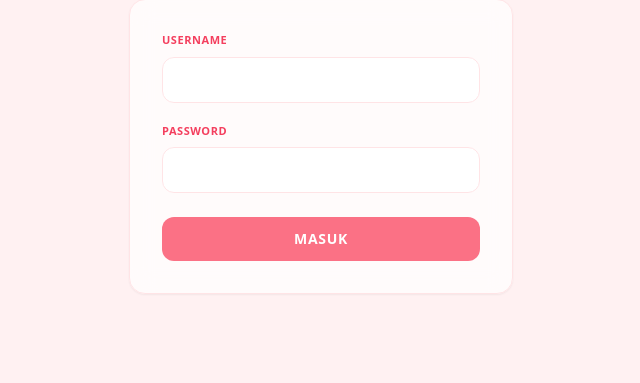
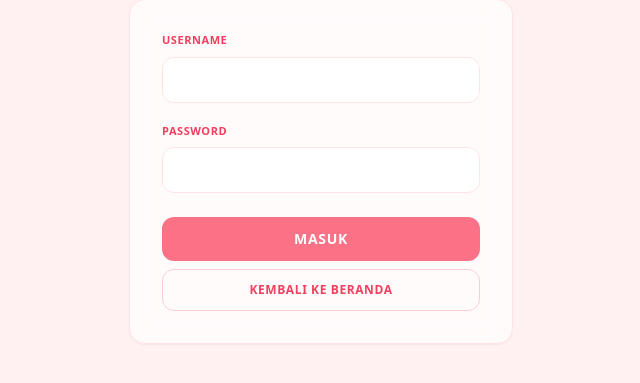
Before and after one commit to agungprsty/fanisantika, a FastAPI app: page /login in a window 1280 px wide. Shown: the part 229-612 px from the top of the page, without its empty margins (319-959 px from the left). Run offline with FastAPI, Linux system fonts and the light colour scheme; parts of the project's set-up code (start-up, migrations or seed data) failed here and were passed over; some libraries are stand-ins or nearby versions.

Commit message:
Add back to home button on admin login page

```diff
--- a/src/templates/admin/dashboard.html
+++ b/src/templates/admin/dashboard.html
@@ -62,6 +62,10 @@
                 class="w-full bg-main-pink hover:bg-deep-pink text-white font-semibold py-3 rounded-xl transition-colors text-sm tracking-wider uppercase">
                 Masuk
             </button>
+            <a href="/"
+                class="block w-full text-center border border-rose-200 text-rose-500 hover:bg-rose-50 font-semibold py-3 rounded-xl transition-colors text-xs tracking-wider uppercase mt-2">
+                Kembali ke Beranda
+            </a>
         </form>
     </div>
 
```
